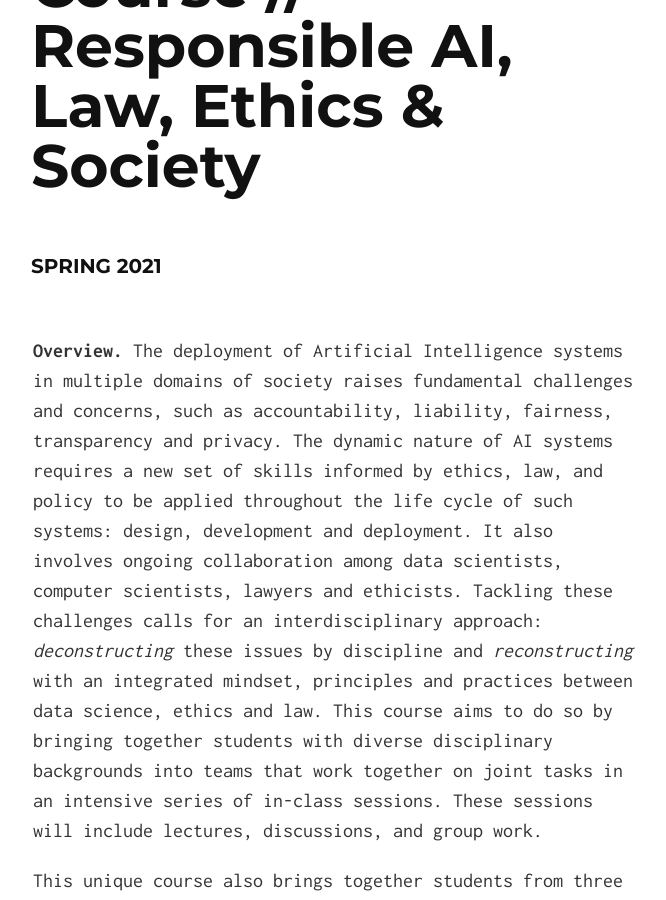
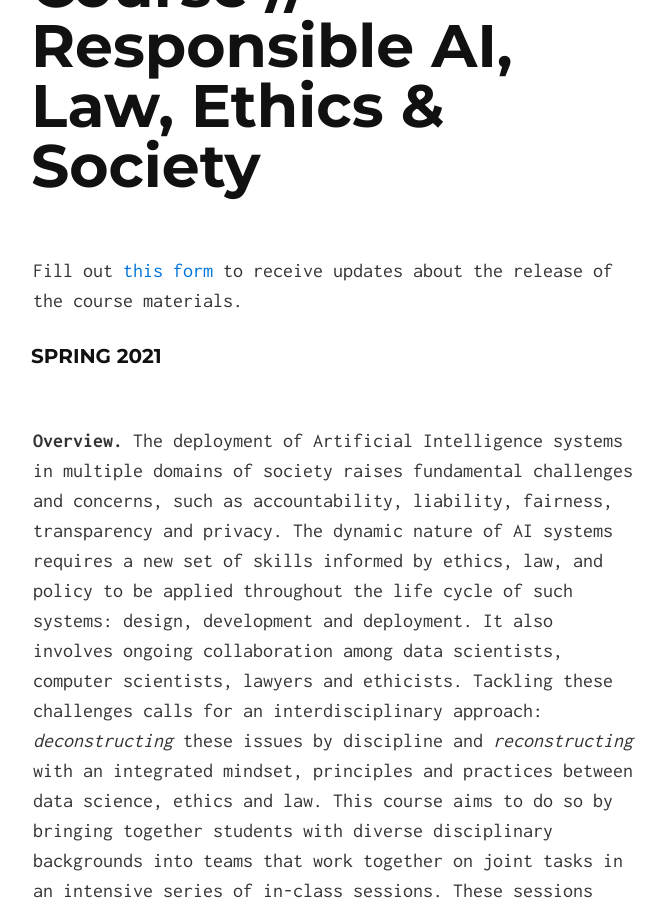
Before and after one commit to ResponsiblyAI/learn, a Jekyll site: the page built from index.md, in a window 1280 px wide and 900 px high, scrolled down 526 px. Shown: the whole window, without its empty margins (307-973 px from the left). Built offline with Jekyll 4.4.1, drawn with Linux system fonts in a browser that asks for light colours; nearby versions of some CDN libraries; some of the changed lines change nothing that is shown; some of the changed text lies outside the part shown.

Commit message:
add form

```diff
--- a/index.md
+++ b/index.md
@@ -13,6 +13,8 @@ title: Course // Responsible AI, Law, Ethics & Society
 <div style="clear:both"></div><br />
 
 # Course // Responsible AI, Law, Ethics & Society
+
+Fill out [this form](https://forms.gle/Wk4RqoCYBaLeVroM8) to receive updates about the release of the course materials.
 
 ### Spring 2021
 
@@ -52,7 +54,7 @@ Boston University
 <div style="text-align: center;"><em>Teaching fellows</em></div>
 
 <a href="https://www.linkedin.com/in/shir-lissak-012174166/">Shir Lissak</a>
-Data Science MA student
+Data Science M.Sc. student
 Technion
 
 
```
